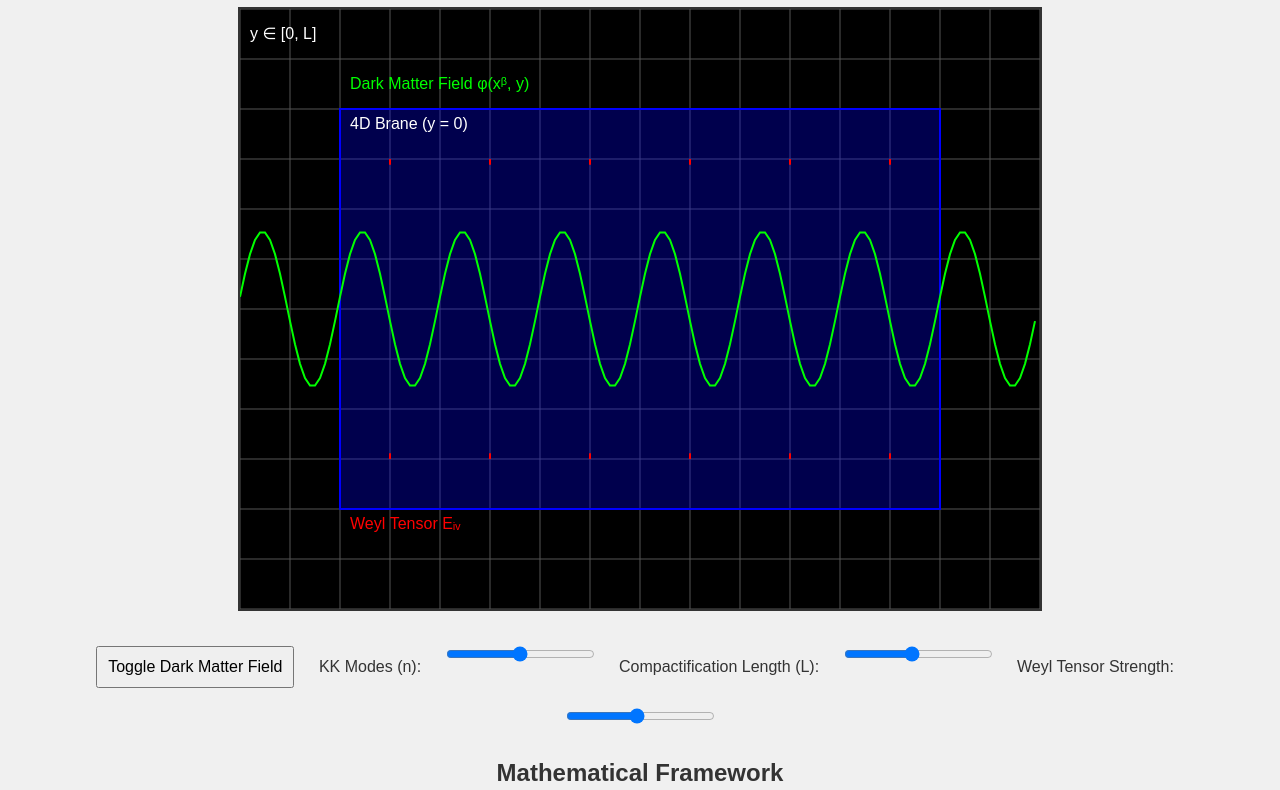
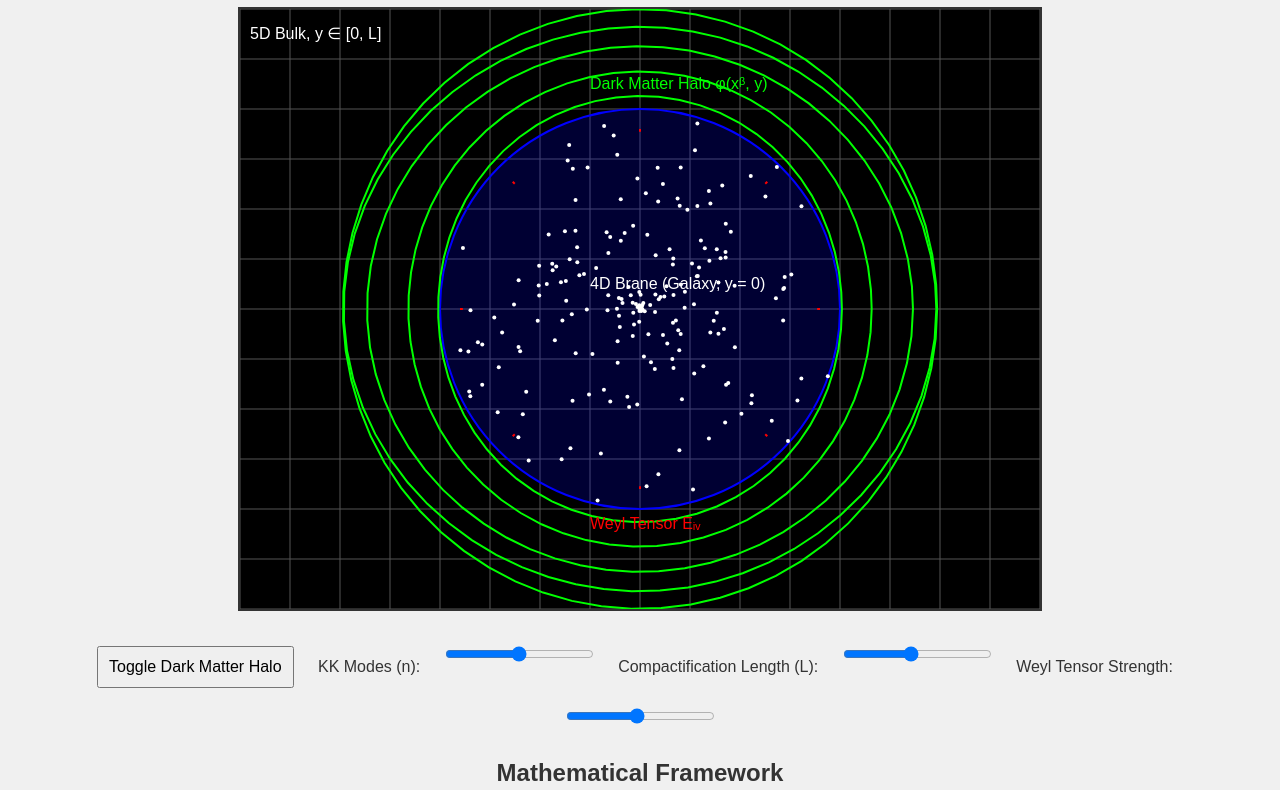
Before and after one commit to tadhgkelleher/darkmatter, a plain HTML site: page index.html in a window 1280 px wide. Shown: the part 93-883 px from the top of the page. Drawn offline with nearby package versions, Linux system fonts and the light colour scheme.

Commit message:
Update index.html

```diff
--- a/index.html
+++ b/index.html
@@ -3,7 +3,7 @@
 <head>
     <meta charset="UTF-8">
     <meta name="viewport" content="width=device-width, initial-scale=1.0">
-    <title>Brane-World Gravity & Dark Matter Visualization</title>
+    <title>Galaxy in Brane-World Gravity with Dark Matter</title>
     <script src="https://polyfill.io/v3/polyfill.min.js?features=es6"></script>
     <script id="MathJax-script" async src="https://cdn.jsdelivr.net/npm/mathjax@3/es5/tex-mml-chtml.js"></script>
     <style>
@@ -45,10 +45,10 @@
     </style>
 </head>
 <body>
-    <h1>Brane-World Gravity & Dark Matter Field Visualization</h1>
+    <h1>Galaxy in Brane-World Gravity with Dark Matter</h1>
     <canvas id="visualization" width="800" height="600"></canvas>
     <div id="controls">
-        <button onclick="toggleDarkMatter()">Toggle Dark Matter Field</button>
+        <button onclick="toggleDarkMatter()">Toggle Dark Matter Halo</button>
         <label for="kkModes">KK Modes (n): </label>
         <input type="range" id="kkModes" min="1" max="5" step="1" value="3">
         <label for="compactLength">Compactification Length (L): </label>
@@ -64,7 +64,7 @@
     </div>
     <h2>Explanation</h2>
     <p>
-        The gray grid represents the 5D bulk with a compactified fifth dimension \( y \in [0, L] \). The blue plane at \( y = 0 \) is the 4D brane (our universe). The green wave depicts the dark matter scalar field \( \phi(x^\mu, y) \), computed with Kaluza-Klein modes. Red perturbations on the brane represent the Weyl tensor \( E_{\mu\nu} \), influenced by the bulk field. Adjust the number of KK modes, compactification length \( L \), and Weyl tensor strength using the sliders.
+        This visualization depicts a spiral galaxy as a 4D brane (blue disk with white stars) at \( y = 0 \) in a 5D bulk (gray grid). The green pulsating halo represents the dark matter scalar field \( \phi(x^\mu, y) \), computed with Kaluza-Klein modes, influencing the galaxy via the Weyl tensor \( E_{\mu\nu} \) (red perturbations). Adjust the number of KK modes, compactification length \( L \), and Weyl tensor strength to explore their effects.
     </p>
 
     <script>
@@ -75,6 +75,16 @@
         let compactLength = 5;
         let weylStrength = 1;
         let time = 0;
+
+        // Galaxy star positions
+        const stars = [];
+        for (let i = 0; i < 200; i++) {
+            let r = Math.random() * 200;
+            let theta = Math.random() * 2 * Math.PI;
+            let arm = Math.floor(Math.random() * 2) * Math.PI; // Two spiral arms
+            theta += 0.5 * r + arm; // Spiral structure
+            stars.push({ r, theta });
+        }
 
         function toggleDarkMatter() {
             showDarkMatter = !showDarkMatter;
@@ -96,7 +106,7 @@
             draw();
         });
 
-        function drawGrid() {
+        function drawBulk() {
             ctx.strokeStyle = '#555';
             ctx.lineWidth = 1;
             // Draw 5D bulk as a grid
@@ -112,69 +122,90 @@
                 ctx.lineTo(canvas.width, y);
                 ctx.stroke();
             }
-            // Indicate compactified dimension y
             ctx.fillStyle = '#fff';
             ctx.font = '16px Arial';
-            ctx.fillText('y ∈ [0, L]', 10, 30);
+            ctx.fillText('5D Bulk, y ∈ [0, L]', 10, 30);
         }
 
-        function drawBrane() {
-            // Draw 4D brane at y = 0
-            ctx.fillStyle = 'rgba(0, 0, 255, 0.3)';
-            ctx.fillRect(100, 100, 600, 400);
+        function drawGalaxy() {
+            // Draw galactic disk (4D brane)
+            ctx.fillStyle = 'rgba(0, 0, 255, 0.2)';
+            ctx.beginPath();
+            ctx.arc(400, 300, 200, 0, 2 * Math.PI);
+            ctx.fill();
             ctx.strokeStyle = '#00f';
             ctx.lineWidth = 2;
-            ctx.strokeRect(100, 100, 600, 400);
+            ctx.stroke();
             ctx.fillStyle = '#fff';
-            ctx.fillText('4D Brane (y = 0)', 110, 120);
+            ctx.fillText('4D Brane (Galaxy, y = 0)', 350, 280);
+
+            // Draw stars
+            ctx.fillStyle = '#fff';
+            stars.forEach(star => {
+                let x = 400 + star.r * Math.cos(star.theta + time * 0.05);
+                let y = 300 + star.r * Math.sin(star.theta + time * 0.05);
+                ctx.beginPath();
+                ctx.arc(x, y, 2, 0, 2 * Math.PI);
+                ctx.fill();
+            });
         }
 
-        function drawDarkMatterField() {
+        function drawDarkMatterHalo() {
             if (!showDarkMatter) return;
             ctx.strokeStyle = '#0f0';
             ctx.lineWidth = 2;
-            ctx.beginPath();
-            for (let x = 0; x < canvas.width; x += 5) {
-                let y = 300;
-                // Compute scalar field with KK modes
-                for (let n = 1; n <= kkModes; n++) {
-                    let phi_n = 50 / n * Math.sin((x * 0.02 + time) * Math.PI); // Simplified 4D dependence
-                    let y_comp = Math.cos(n * Math.PI * (300 / canvas.height) / compactLength);
-                    y += phi_n * y_comp;
+            // Draw concentric halos influenced by KK modes
+            for (let r = 220; r <= 300; r += 20) {
+                ctx.beginPath();
+                for (let theta = 0; theta <= 2 * Math.PI; theta += 0.1) {
+                    let x = 400 + r * Math.cos(theta);
+                    let y = 300 + r * Math.sin(theta);
+                    let phi = 0;
+                    // Compute scalar field with KK modes
+                    for (let n = 1; n <= kkModes; n++) {
+                        let phi_n = 10 / n * Math.sin((r * 0.02 + time) * Math.PI);
+                        let y_comp = Math.cos(n * Math.PI * ((y - 300) / 200) / compactLength);
+                        phi += phi_n * y_comp;
+                    }
+                    x += phi * Math.cos(theta);
+                    y += phi * Math.sin(theta);
+                    if (theta === 0) ctx.moveTo(x, y);
+                    else ctx.lineTo(x, y);
                 }
-                if (x === 0) ctx.moveTo(x, y);
-                else ctx.lineTo(x, y);
+                ctx.closePath();
+                ctx.stroke();
             }
-            ctx.stroke();
             ctx.fillStyle = '#0f0';
-            ctx.fillText('Dark Matter Field φ(xᵝ, y)', 110, 80);
+            ctx.fillText('Dark Matter Halo φ(xᵝ, y)', 350, 80);
         }
 
         function drawGravitationalEffects() {
-            // Simulate Weyl tensor E_{\mu\nu} as perturbations
+            // Simulate Weyl tensor perturbations on galaxy
             ctx.strokeStyle = '#f00';
             ctx.lineWidth = 2;
-            for (let x = 150; x <= 650; x += 100) {
+            for (let theta = 0; theta < 2 * Math.PI; theta += Math.PI / 4) {
                 let amplitude = 0;
                 for (let n = 1; n <= kkModes; n++) {
-                    amplitude += weylStrength * 20 / n * Math.sin((x * 0.02 + time) * Math.PI);
+                    amplitude += weylStrength * 10 / n * Math.sin((200 * 0.02 + time) * Math.PI);
                 }
+                let x1 = 400 + 180 * Math.cos(theta);
+                let y1 = 300 + 180 * Math.sin(theta);
+                let x2 = 400 + (180 + amplitude) * Math.cos(theta);
+                let y2 = 300 + (180 + amplitude) * Math.sin(theta);
                 ctx.beginPath();
-                ctx.moveTo(x, 150);
-                ctx.lineTo(x, 150 + amplitude);
-                ctx.moveTo(x, 450);
-                ctx.lineTo(x, 450 - amplitude);
+                ctx.moveTo(x1, y1);
+                ctx.lineTo(x2, y2);
                 ctx.stroke();
             }
             ctx.fillStyle = '#f00';
-            ctx.fillText('Weyl Tensor Eᵢᵥ', 110, 520);
+            ctx.fillText('Weyl Tensor Eᵢᵥ', 350, 520);
         }
 
         function draw() {
             ctx.clearRect(0, 0, canvas.width, canvas.height);
-            drawGrid();
-            drawBrane();
-            drawDarkMatterField();
+            drawBulk();
+            drawGalaxy();
+            drawDarkMatterHalo();
             drawGravitationalEffects();
         }
 
```
